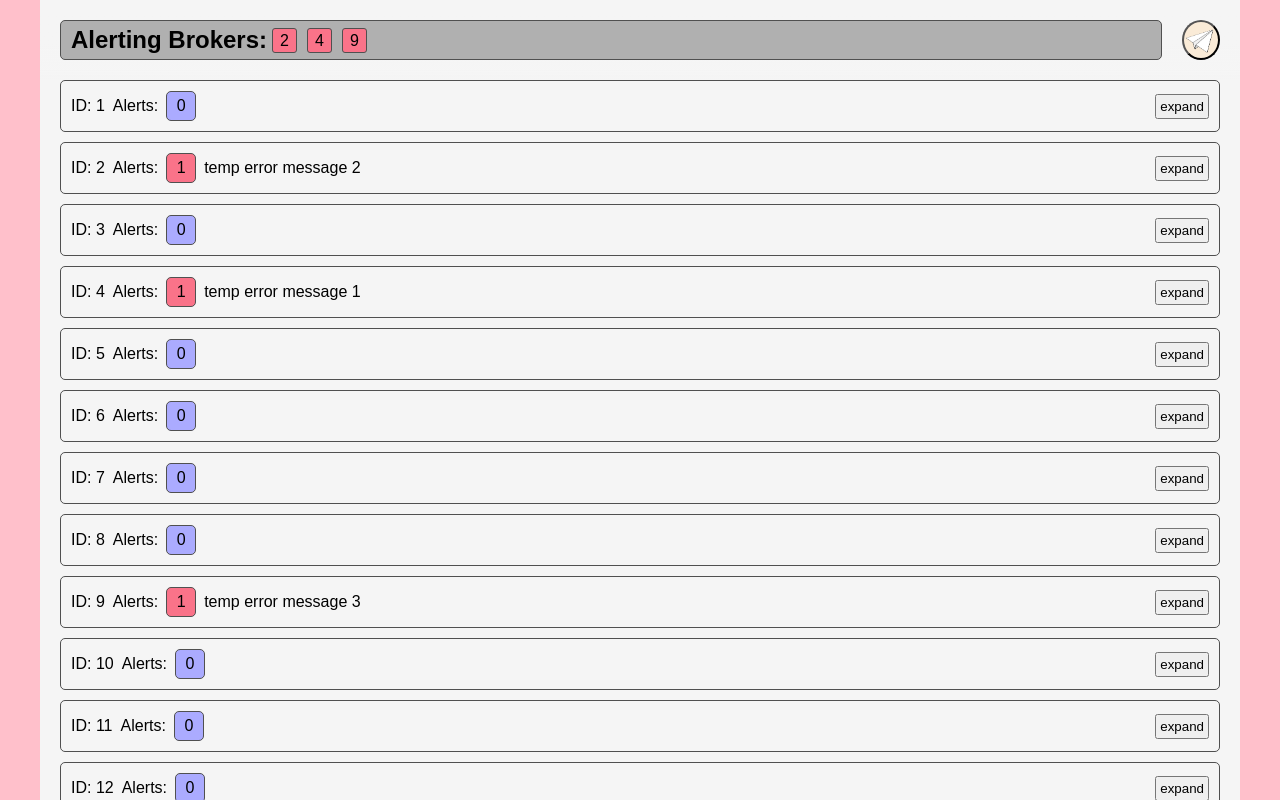
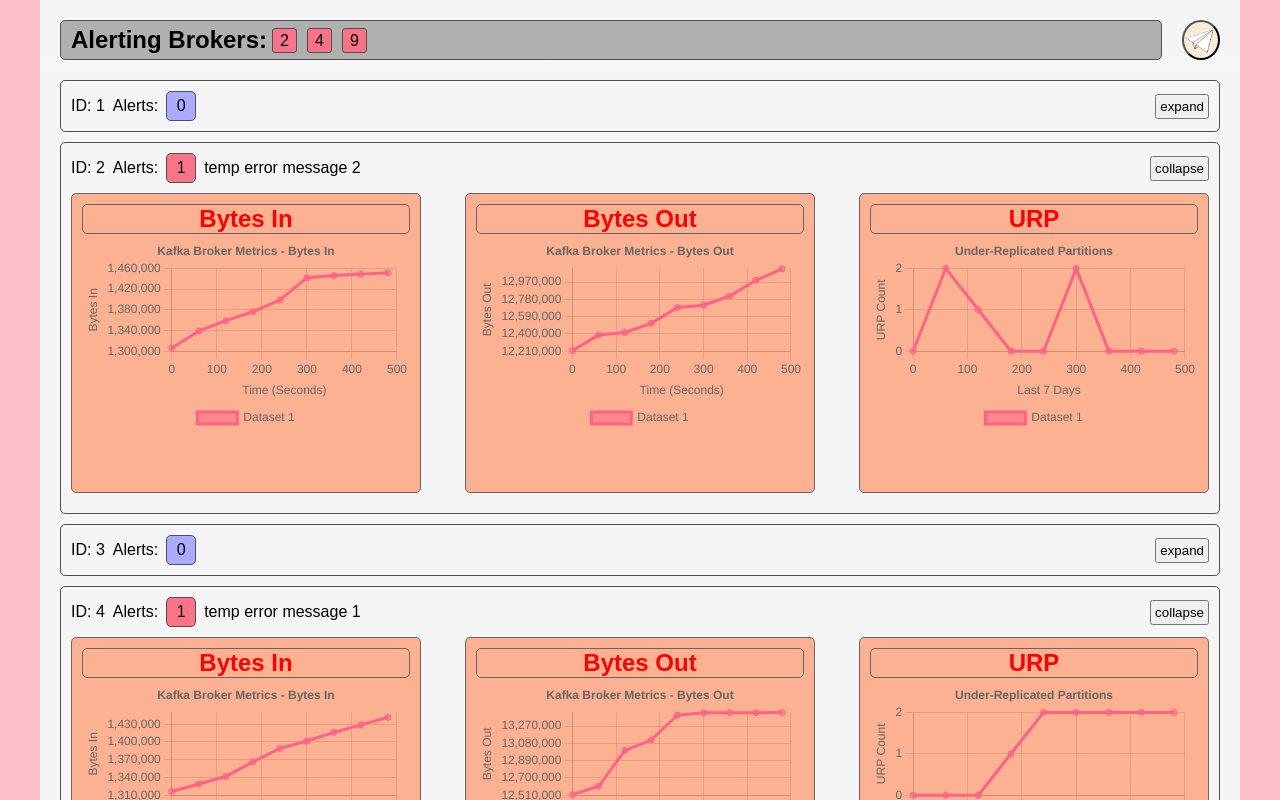
Before and after one commit to oslabs-beta/kafkalerts, a React app: page /dashboard in a window 1280 px wide. Shown: the top 800 px of the page. Built offline with nearby package versions, Linux system fonts and the light colour scheme; no server answers.

Commit message:
KAF-107 Ian, set up brokers to auto expand if they are altering

```diff
--- a/src/pages/dashboard/components/Alert.jsx
+++ b/src/pages/dashboard/components/Alert.jsx
@@ -7,9 +7,10 @@ const Alert = ({ broker }) => {
       activeClass='active'
       smooth
       spy
-      to={broker[0]}
+      to={'broker' + broker[0]}
       offset={-80}
       className='alert-box'
+      onClick={() => console.log('hello')}
     >
       {broker[0]}
     </Link>
--- a/src/pages/dashboard/components/Broker.jsx
+++ b/src/pages/dashboard/components/Broker.jsx
@@ -1,5 +1,5 @@
 import React from 'react';
-import { useState } from 'react';
+import { useState, useEffect } from 'react';
 import Metric from './Metric';
 import { v4 as uuidv4 } from 'uuid';
 
@@ -195,9 +195,11 @@ const Broker = ({ id, alerts }) => {
       <Metric name={metric} result={metrics[metric]} key={uuidv4()} />
     );
   }
-
+  useEffect(() => {
+    if (alerts.length) toggleExpand();
+  }, []);
   return (
-    <section className='broker container' id={id}>
+    <section className='broker container' id={'broker' + id}>
       <div className='collapsed-bar'>
         <div>ID: {id}</div>
         Alerts:{' '}
```
